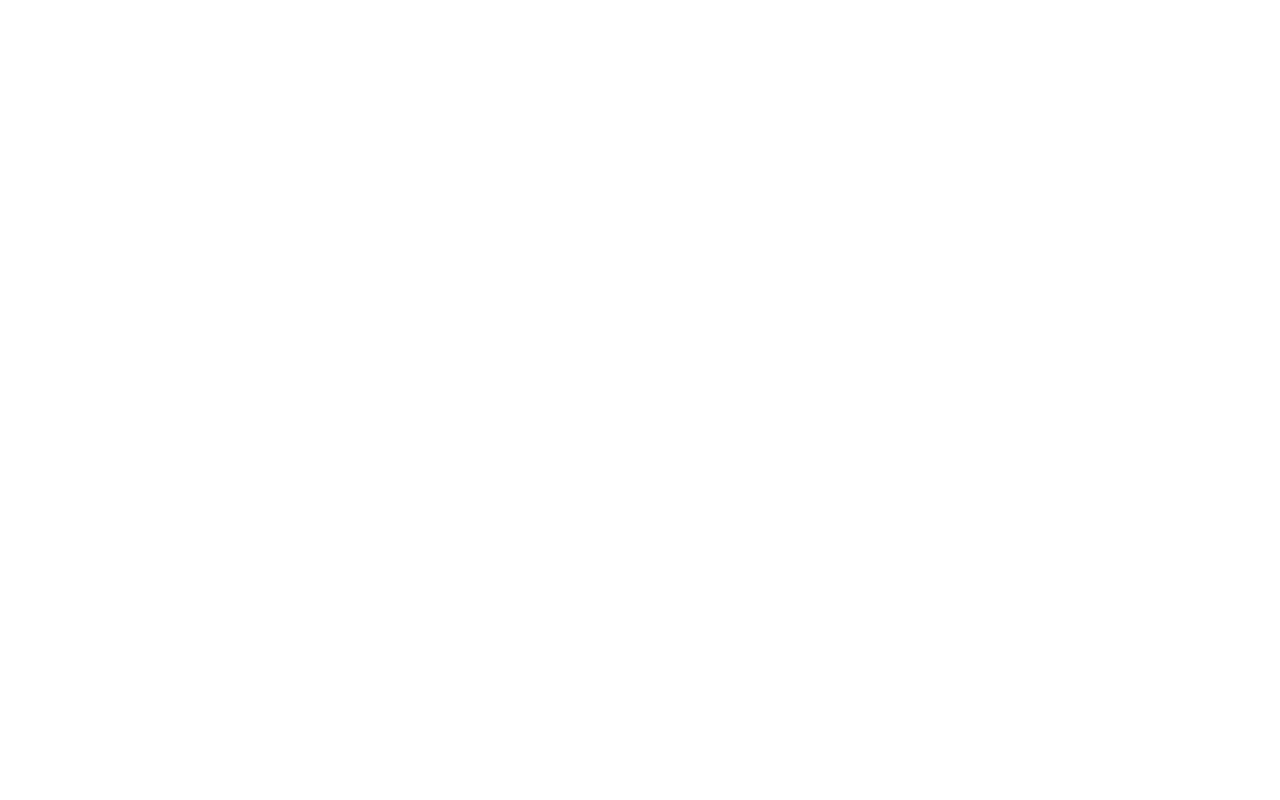
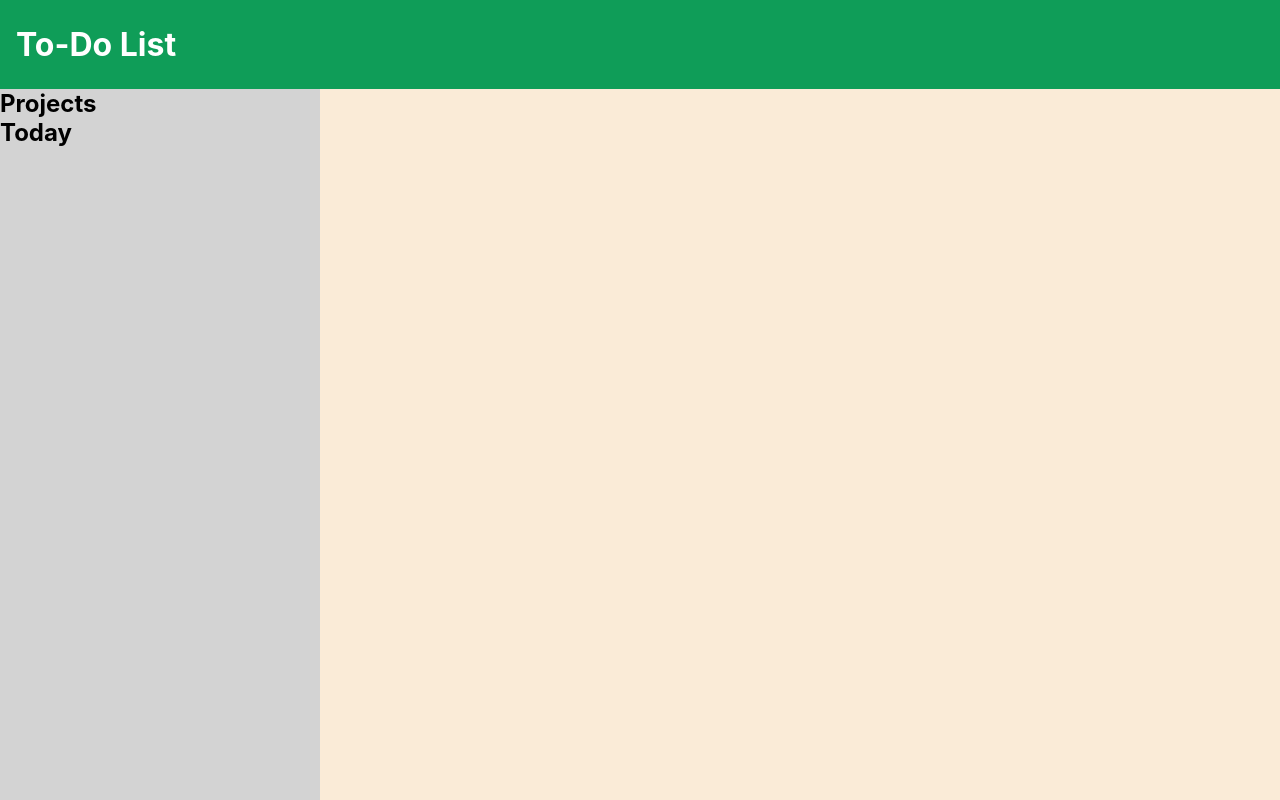
Before and after one commit to Kevasmi/to-do-list, a website built with webpack: page dist/index.html in a window 1280 px wide. Built offline with nearby package versions, Linux system fonts and the light colour scheme; files whose address does not match are found by name.

Commit message:
Added some basic layout html and styling to page

```diff
--- a/dist/index.html
+++ b/dist/index.html
@@ -9,6 +9,15 @@
     <title>To-Do-List</title>
 </head>
 <body>
+    <header>
+        <h1>To-Do List</h1>
+    </header>
+    <aside>
+        <h2>Projects</h2>
+        <h2>Today</h2>
+    </aside>
+    <main>
 
+    </main>
 </body>
 </html>
--- a/dist/styles.css
+++ b/dist/styles.css
@@ -0,0 +1,50 @@
+html {
+    box-sizing: border-box;
+    background: url('images/banana-pudding.jpg') no-repeat center center fixed;
+    -webkit-background-size: cover;
+    -moz-background-size: cover;
+    -o-background-size: cover;
+    background-size: cover;
+}
+
+*, *:before, *:after {
+    box-sizing: inherit;
+    margin: 0;
+    padding: 0;
+}
+
+body {
+    font-family: -apple-system, BlinkMacSystemFont, "Segoe UI", Roboto, Helvetica, Arial, sans-serif, "Apple Color Emoji", "Segoe UI Emoji", "Segoe UI Symbol";
+    height: 100vh;
+    width: 100vw;
+    display: grid;
+    grid-template-columns: 1fr 3fr;
+    grid-template-rows: 1fr 8fr;
+    grid-template-areas:
+    "header header"
+    "aside  main";
+}
+
+header {
+    grid-area: header;
+    display: flex;
+    align-items: center;
+    padding: 1rem;
+    background-color: #0F9D58;
+}
+
+header > h1 {
+    color: white;
+}
+
+aside {
+    grid-area: aside;
+    display: flex;
+    flex-direction: column;
+    background-color: #d3d3d3;
+}
+
+main {
+    grid-area: main;
+    background-color: antiquewhite;
+}
```
